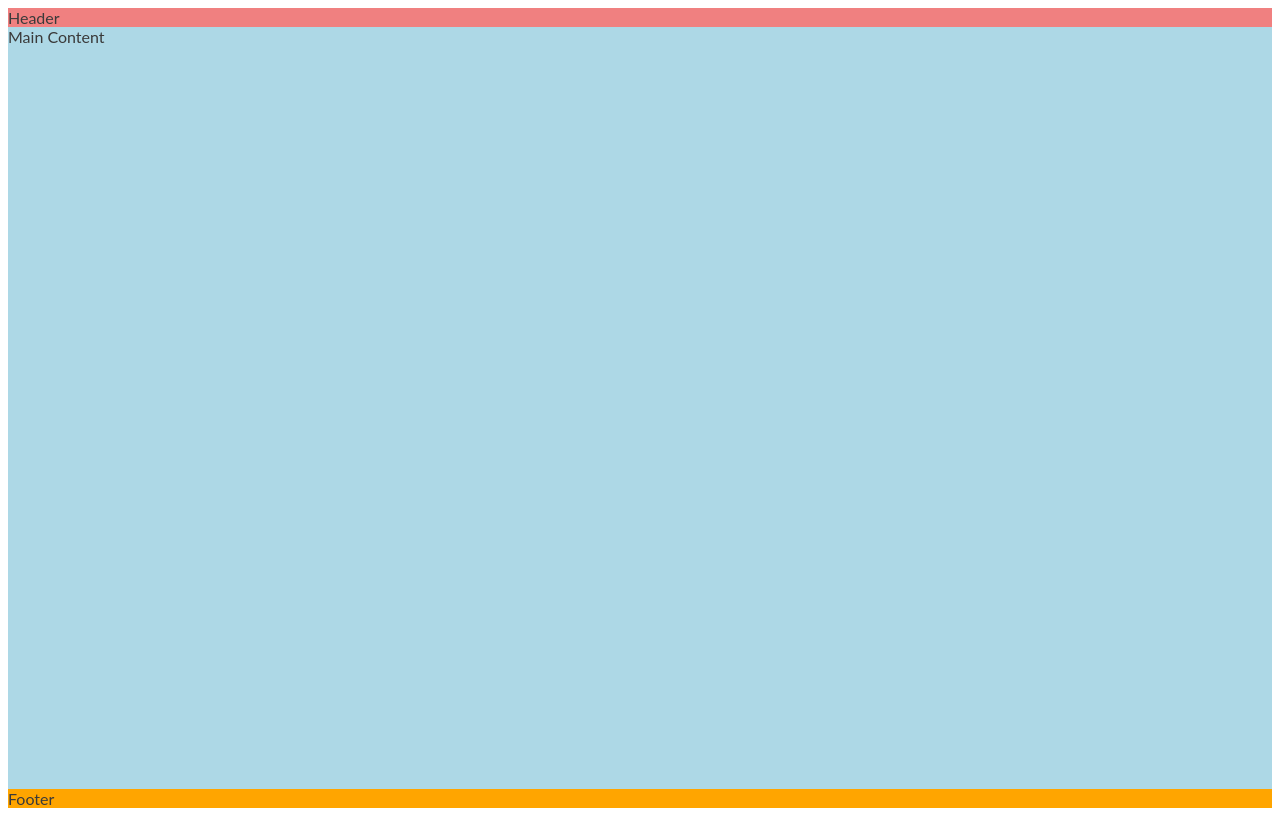
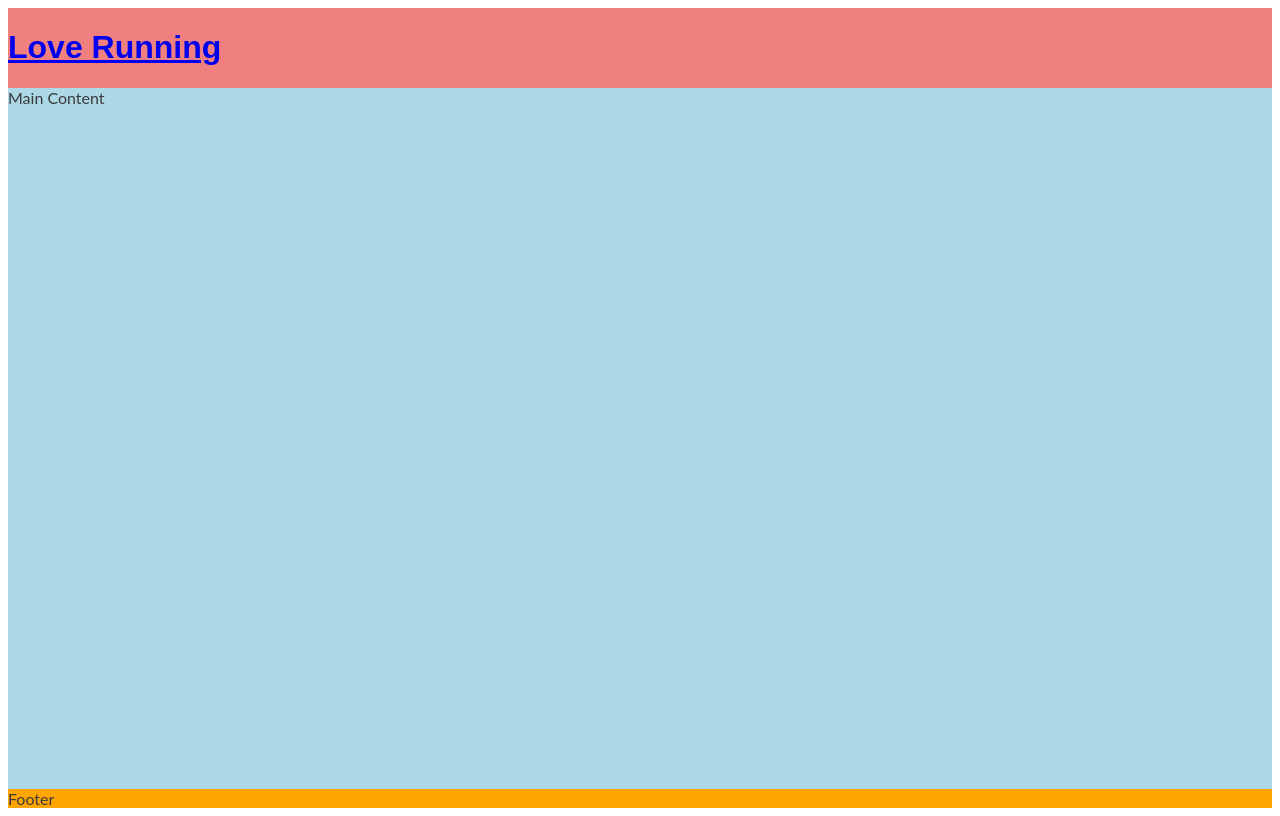
Before and after one commit to DavidRC-Projects/love-runningpp, a plain HTML site: page index.html in a window 1280 px wide. Drawn offline with Linux system fonts and the light colour scheme.

Commit message:
Add logo to header and apply 'Oswald font

```diff
--- a/assets/css/style.css
+++ b/assets/css/style.css
@@ -22,6 +22,10 @@ header {
     background-color: lightcoral;
 }
 
+h1 {
+    font-family: 'Oswald', sans-serif;
+}
+
 /* Main content */
 main {
     background-color: lightblue;
@@ -33,9 +37,3 @@ main {
 footer {
     background-color: orange;
 }
-/* Lato-light font*/
-.lato-light {
-    font-family: "Lato", serif;
-    font-weight: 300;
-    font-style: normal;
-  }
--- a/index.html
+++ b/index.html
@@ -20,7 +20,11 @@
 
 <body>
     <!-- Header -->
-    <header>Header</header>
+    <header>
+        <a href="index.html">
+            <h1 id="logo">Love Running</h1>
+        </a>
+    </header>
     <!-- Main content-->
     <main>Main Content</main>
     <!-- Footer -->
```
